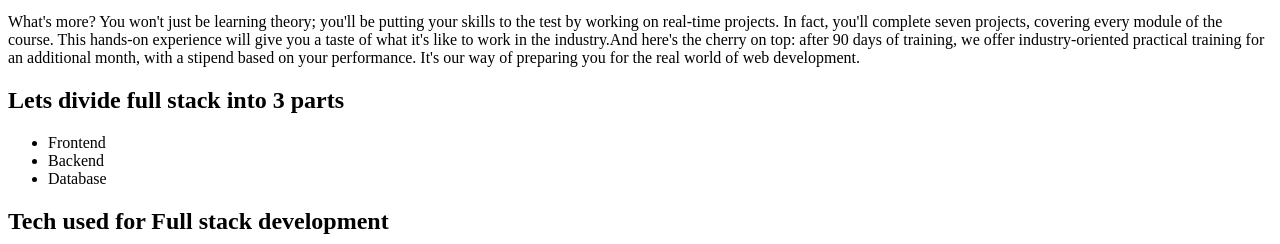
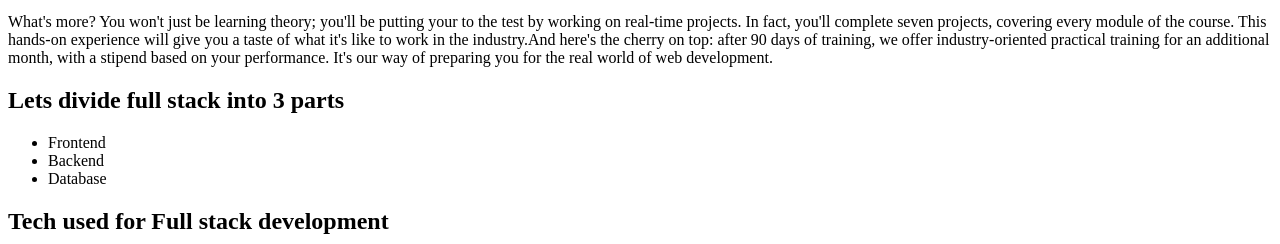
Before and after one commit to lokaesshwar/E-Learn-Web-page, a plain HTML site: page index.html in a window 1280 px wide. Shown: the part 556-800 px from the top of the page. Drawn offline with Linux system fonts and the light colour scheme.

Commit message:
Changed text

```diff
--- a/index.html
+++ b/index.html
@@ -25,7 +25,7 @@
 
     <p>Welcome to our web development course! Are you ready to embark on an exciting journey into the world of creating websites from scratch? Are you a complete beginner to the world of web development, our course is designed just for you. Throughout this course, you'll learn web development right from the basics, as if you're learning to walk. Our mentors and community will guide you step by step, ensuring you grasp every concept. We'll start with understanding how the internet and websites function, laying a solid foundation for your learning.</p>
 
-    <p>What's more? You won't just be learning theory; you'll be putting your skills to the test by working on real-time projects. In fact, you'll complete seven projects, covering every module of the course. This hands-on experience will give you a taste of what it's like to work in the industry.And here's the cherry on top: after 90 days of training, we offer industry-oriented practical training for an additional month, with a stipend based on your performance. It's our way of preparing you for the real world of web development.</p>
+    <p>What's more? You won't just be learning theory; you'll be putting your to the test by working on real-time projects. In fact, you'll complete seven projects, covering every module of the course. This hands-on experience will give you a taste of what it's like to work in the industry.And here's the cherry on top: after 90 days of training, we offer industry-oriented practical training for an additional month, with a stipend based on your performance. It's our way of preparing you for the real world of web development.</p>
 
     <h2>Lets divide full stack into 3 parts</h2>
     <ul>
```
